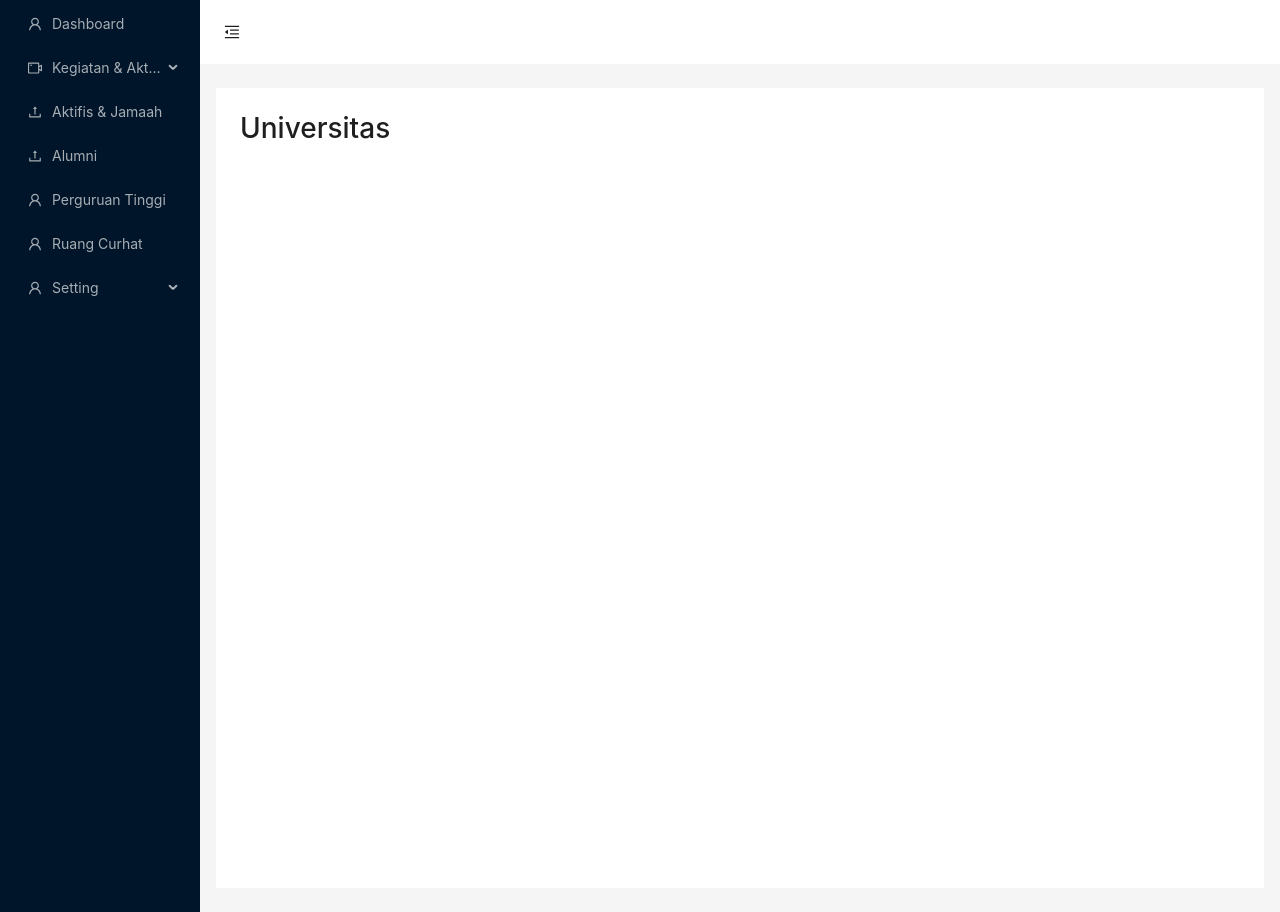
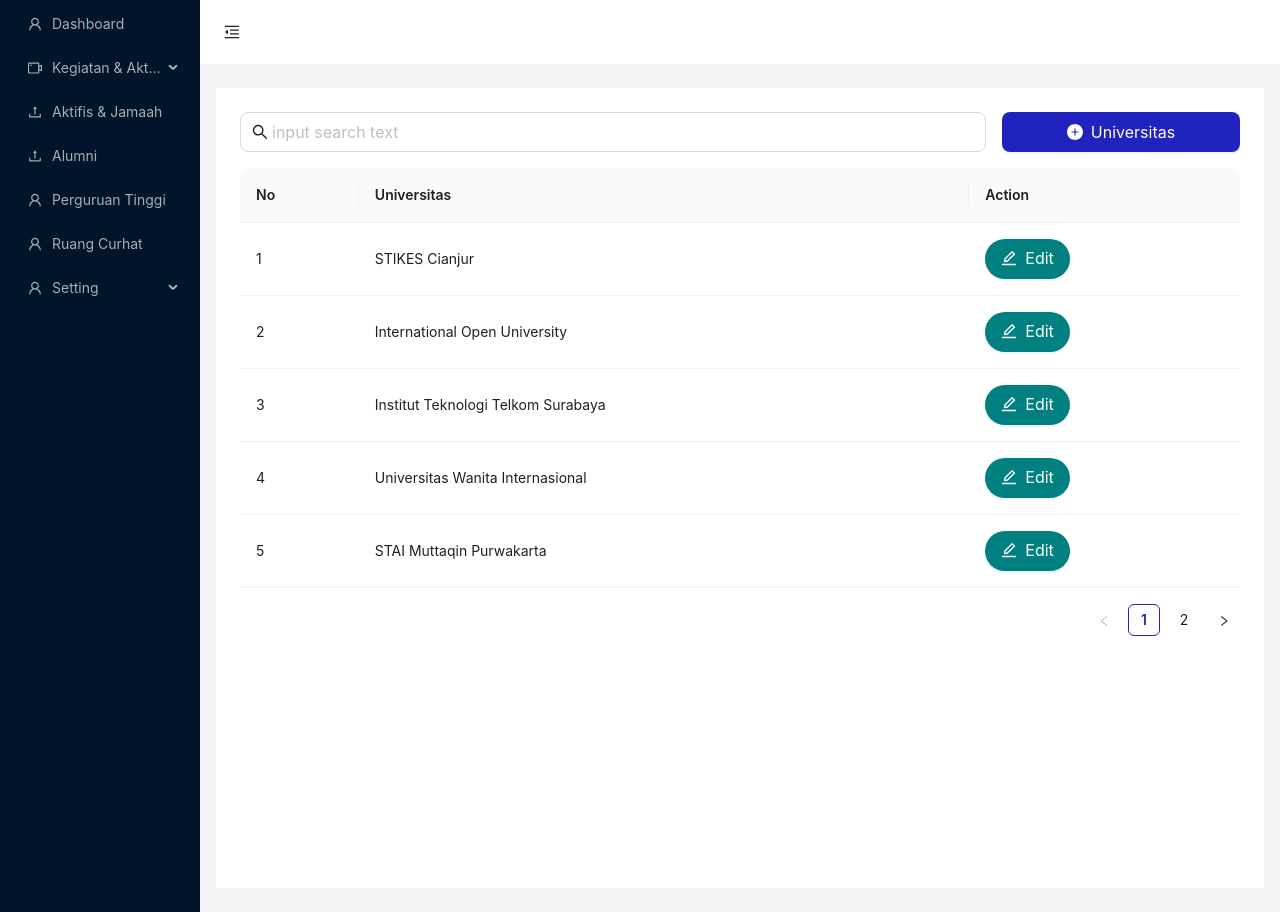
Before and after one commit to salman-digital-lab/new-web-admin-kaderisasi, a React (Vite) app: page /universities in a window 1280 px wide. Built offline with nearby package versions, Linux system fonts and the light colour scheme.

Commit message:
feat : add university list page

```diff
--- a/src/pages/MainActivity/component/ActivityFilter.tsx
+++ b/src/pages/MainActivity/component/ActivityFilter.tsx
@@ -1,13 +1,12 @@
 import React, { useState } from 'react';
-import { Input, Flex, Col, Row, Select } from 'antd';
+import { Input, Flex, Col, Row, Select, Button } from 'antd';
 import { SearchOutlined } from '@ant-design/icons';
-
-
+import { PlusCircleFilled } from '@ant-design/icons';
 interface FilterProps{
     onSearch : (searchText: string) => void;
 }
 
-const MemberFilter: React.FC<FilterProps>= ({ onSearch }) => {
+const ActivityFilter: React.FC<FilterProps>= ({ onSearch }) => {
   const [searchText, setSearchText] = useState<string>('');
 
   const handleSearch = () => {
@@ -27,10 +26,10 @@ const MemberFilter: React.FC<FilterProps>= ({ onSearch }) => {
               onPressEnter={handleSearch}
             />
         </Col>
-        <Col className="gutter-row" span={6}>
+        <Col className="gutter-row" span={4}>
           <Select
             size="large"
-            defaultValue="Semua"
+            placeholder="Min Jenjang"
             style={{ width: '100%' }}
             allowClear
             dropdownStyle={{ maxHeight: 150, overflowY: 'auto' }}
@@ -46,10 +45,10 @@ const MemberFilter: React.FC<FilterProps>= ({ onSearch }) => {
             ]}
           />
         </Col>
-        <Col className="gutter-row" span={6}>
+        <Col className="gutter-row" span={4}>
             <Select
                 size="large"
-                defaultValue="Semua"
+                placeholder="Max Jenjang"
                 style={{ width: '100%' }}
                 allowClear
                 dropdownStyle={{ maxHeight: 150, overflowY: 'auto' }}
@@ -68,7 +67,7 @@ const MemberFilter: React.FC<FilterProps>= ({ onSearch }) => {
         <Col className="gutter-row" span={6}>
             <Select
                 size="large"
-                defaultValue="Semua"
+                placeholder="Kategori"
                 style={{ width: '100%' }}
                 allowClear
                 dropdownStyle={{ maxHeight: 150, overflowY: 'auto' }}
@@ -80,9 +79,14 @@ const MemberFilter: React.FC<FilterProps>= ({ onSearch }) => {
                 ]}
           />
         </Col>
+        <Col className="gutter-row" span={4}>
+            <Button type='primary' size='large' icon={<PlusCircleFilled />}>
+               Tambah Kegiatan
+            </Button>
+        </Col>
       </Row>
   </Flex>
   );
 }
 
-export default MemberFilter;
+export default ActivityFilter;
--- a/src/pages/MainActivity/component/ActivityTable.tsx
+++ b/src/pages/MainActivity/component/ActivityTable.tsx
@@ -7,7 +7,7 @@ interface DataTypeProps {
   data : DataActivity[];
 }
 
-const MemberTable: React.FC<DataTypeProps>  = ({ data }) => {
+const ActivityTable: React.FC<DataTypeProps>  = ({ data }) => {
 
   const columns : TableProps<DataActivity>['columns'] = [
     {
@@ -25,6 +25,15 @@ const MemberTable: React.FC<DataTypeProps>  = ({ data }) => {
       title: 'Tanggal Pendaftaran',
       dataIndex: 'registrationDate',
       key: 'registrationDate',
+      render: (text) => {
+        const [start, end] = text.split('End :');
+        return (
+          <div>
+            <div>{start}</div>
+            <div>{`End :${end}`}</div>
+          </div>
+        );
+      },
     },
     {
       title: 'Min. Jenjang',
@@ -64,10 +73,9 @@ const MemberTable: React.FC<DataTypeProps>  = ({ data }) => {
     {
       title: 'Action',
       key: 'action',
-      render: (_, record) => (
+      render: () => (
         <Space size="middle">
-          <a>Invite {record.title}</a>
-          <a>Delete</a>
+          <a>View</a>
         </Space>
       ),
     },
@@ -80,4 +88,4 @@ const MemberTable: React.FC<DataTypeProps>  = ({ data }) => {
   )
 }
 
-export default MemberTable;
+export default ActivityTable;
--- a/src/pages/MainMember/components/MemberTable.tsx
+++ b/src/pages/MainMember/components/MemberTable.tsx
@@ -64,10 +64,9 @@ const MemberTable: React.FC<DataTypeProps>  = ({ data }) => {
     {
       title: 'Action',
       key: 'action',
-      render: (_, record) => (
+      render: () => (
         <Space size="middle">
-          <a>Invite {record.name}</a>
-          <a>Delete</a>
+          <a>View</a>
         </Space>
       ),
     },
--- /dev/null
+++ b/src/pages/MainUniversities/components/UniversitiesFilter.tsx
@@ -0,0 +1,40 @@
+import React, { useState } from 'react';
+import { Input, Flex, Col, Row, Button } from 'antd';
+import { SearchOutlined } from '@ant-design/icons';
+import { PlusCircleFilled } from '@ant-design/icons';
+
+interface FilterProps{
+    onSearch : (searchText: string) => void;
+}
+
+const UniversitiesFilter: React.FC<FilterProps>= ({ onSearch }) => {
+  const [searchText, setSearchText] = useState<string>('');
+
+  const handleSearch = () => {
+    onSearch(searchText);
+  };
+
+  return (
+    <Flex vertical gap={12} style={{marginBottom:'16px'}}>
+      <Row gutter={16}>
+        <Col className="gutter-row" span={18}>
+            <Input
+              size="large"
+              placeholder="input search text"
+              prefix={<SearchOutlined />}
+              value={searchText}
+              onChange={(e) => setSearchText(e.target.value)}
+              onPressEnter={handleSearch}
+            />
+        </Col>
+        <Col className="gutter-row" span={6}>
+            <Button type='primary' size='large' icon={<PlusCircleFilled />} block>
+               Universitas
+            </Button>
+        </Col>
+      </Row>
+  </Flex>
+  );
+}
+
+export default UniversitiesFilter;
--- /dev/null
+++ b/src/pages/MainUniversities/components/UniversitiesTable.tsx
@@ -0,0 +1,55 @@
+import React from 'react';
+import { Button, Space, Table, TableProps } from 'antd';
+import { DataUniversities } from '../../../types';
+import { EditOutlined } from '@ant-design/icons';
+
+interface DataTypeProps {
+  data : DataUniversities[];
+}
+
+const UniversitiesTable: React.FC<DataTypeProps>  = ({ data }) => {
+    const pagination = {
+        pageSize: 5,
+        showSizeChanger: false,
+      };
+
+  const columns : TableProps<DataUniversities>['columns'] = [
+    {
+      title: 'No',
+      dataIndex: 'no',
+      key: 'no',
+    },
+    {
+      title: 'Universitas',
+      dataIndex: 'university',
+      key: 'university',
+    },
+    {
+      title: 'Action',
+      key: 'action',
+      render: () => (
+        <Space size="middle">
+            <Button
+                type='primary'
+                size='large'
+                shape='round'
+                icon={ <EditOutlined /> }
+                style={{ backgroundColor:'teal' }}
+            > Edit </Button>
+        </Space>
+      ),
+    },
+  ];
+
+  return (
+    <div>
+      <Table
+        columns={columns}
+        dataSource={data}
+        pagination={pagination}
+       />
+    </div>
+  )
+}
+
+export default UniversitiesTable;
--- /dev/null
+++ b/src/pages/MainUniversities/index.tsx
@@ -0,0 +1,63 @@
+import React, { useState } from 'react';
+import UniversitiesTable from './components/UniversitiesTable';
+import UniversitiesFilter from './components/UniversitiesFilter';
+import { DataUniversities } from '../../types';
+
+const userData: DataUniversities[] = [
+    {
+        key: '1',
+        no : 1,
+        university: 'STIKES Cianjur'
+      },
+      {
+        key: '2',
+        no : 2,
+        university: 'International Open University',
+      },
+      {
+        key: '3',
+        no : 3,
+        university: 'Institut Teknologi Telkom Surabaya',
+      },
+      {
+        key: '4',
+        no : 4,
+        university: 'Universitas Wanita Internasional',
+      },
+      {
+        key: '5',
+        no : 5,
+        university: 'STAI Muttaqin Purwakarta',
+      },
+      {
+        key: '6',
+        no : 6,
+        university: 'STAI al Muhajirin Purwakarta',
+      },
+      {
+        key: '7',
+        no : 7,
+        university: 'Universitas Buana Perjuangan Karawang',
+      },
+  ];
+
+const MainUniversities: React.FC = () => {
+
+  const [filteredData, setFilteredData] = useState<DataUniversities[]>(userData);
+
+  const handleSearch = (searchValue: string) => {
+    const newData = userData.filter((item) =>
+      item.university.toLowerCase().includes(searchValue.toLowerCase())
+    );
+    setFilteredData(newData);
+  };
+
+  return (
+    <div>
+      <UniversitiesFilter onSearch={handleSearch}/>
+      <UniversitiesTable data={filteredData} />
+    </div>
+  );
+};
+
+export default MainUniversities;
--- a/src/routes/index.tsx
+++ b/src/routes/index.tsx
@@ -6,6 +6,7 @@ import MainMember from '../pages/MainMember';
 import AppLayout from '../components/Layout';
 import MainMemberDetail from '../pages/MemberDetail';
 import MainActivity from "../pages/MainActivity";
+import MainUniversities from "../pages/MainUniversities";
 
 const routes = createBrowserRouter([
   {
@@ -42,7 +43,7 @@ const routes = createBrowserRouter([
       },
       {
         path: '/universities',
-        element: <h1>Universitas</h1>
+        element: <MainUniversities />
       },
       {
         path: '/chat-room',
--- a/src/types/index.tsx
+++ b/src/types/index.tsx
@@ -49,3 +49,9 @@ export interface DataActivity {
   register: string;
   publish : string;
 }
+
+export interface DataUniversities {
+  key: string;
+  no : number;
+  university: string;
+}
```
